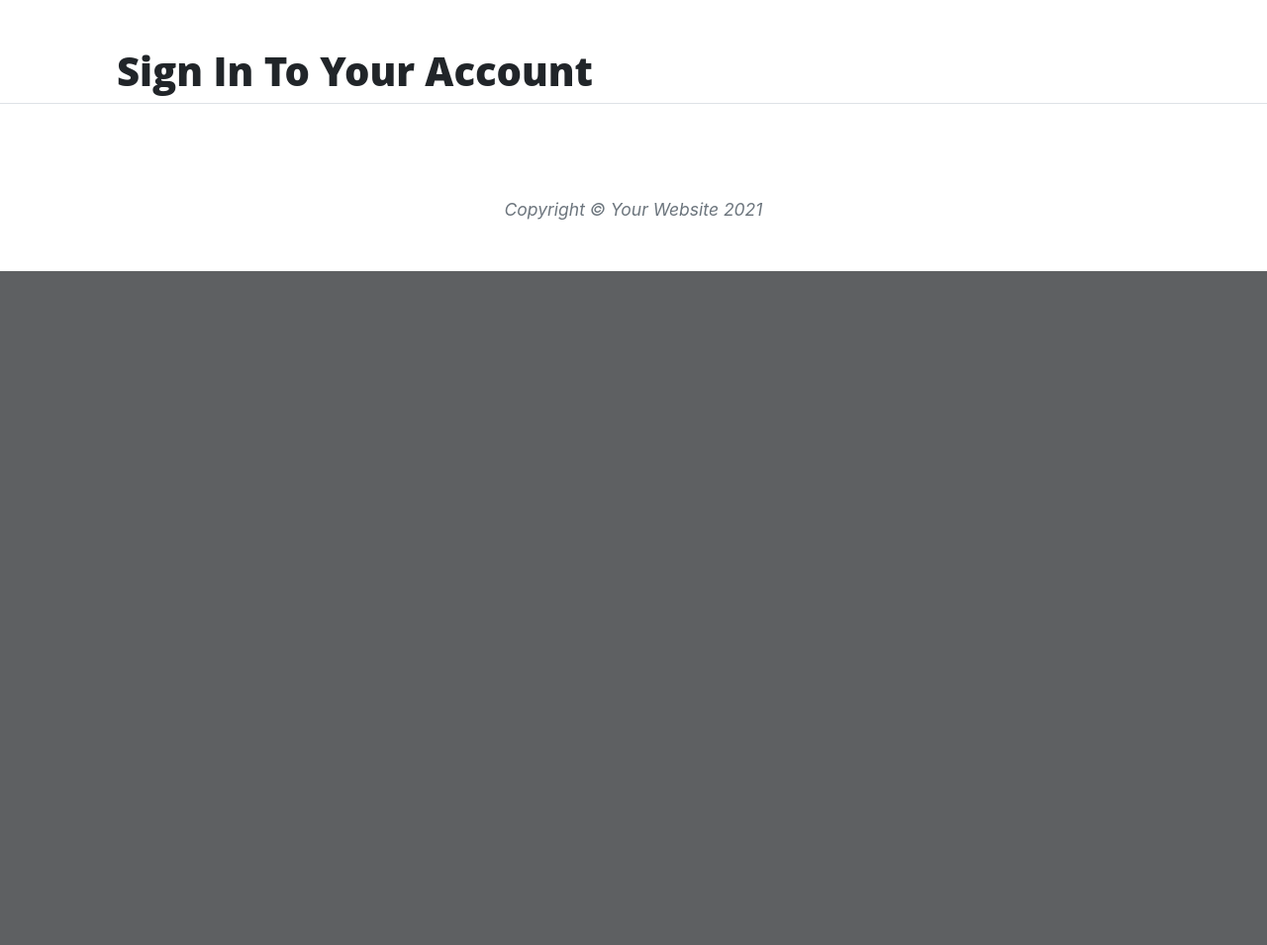
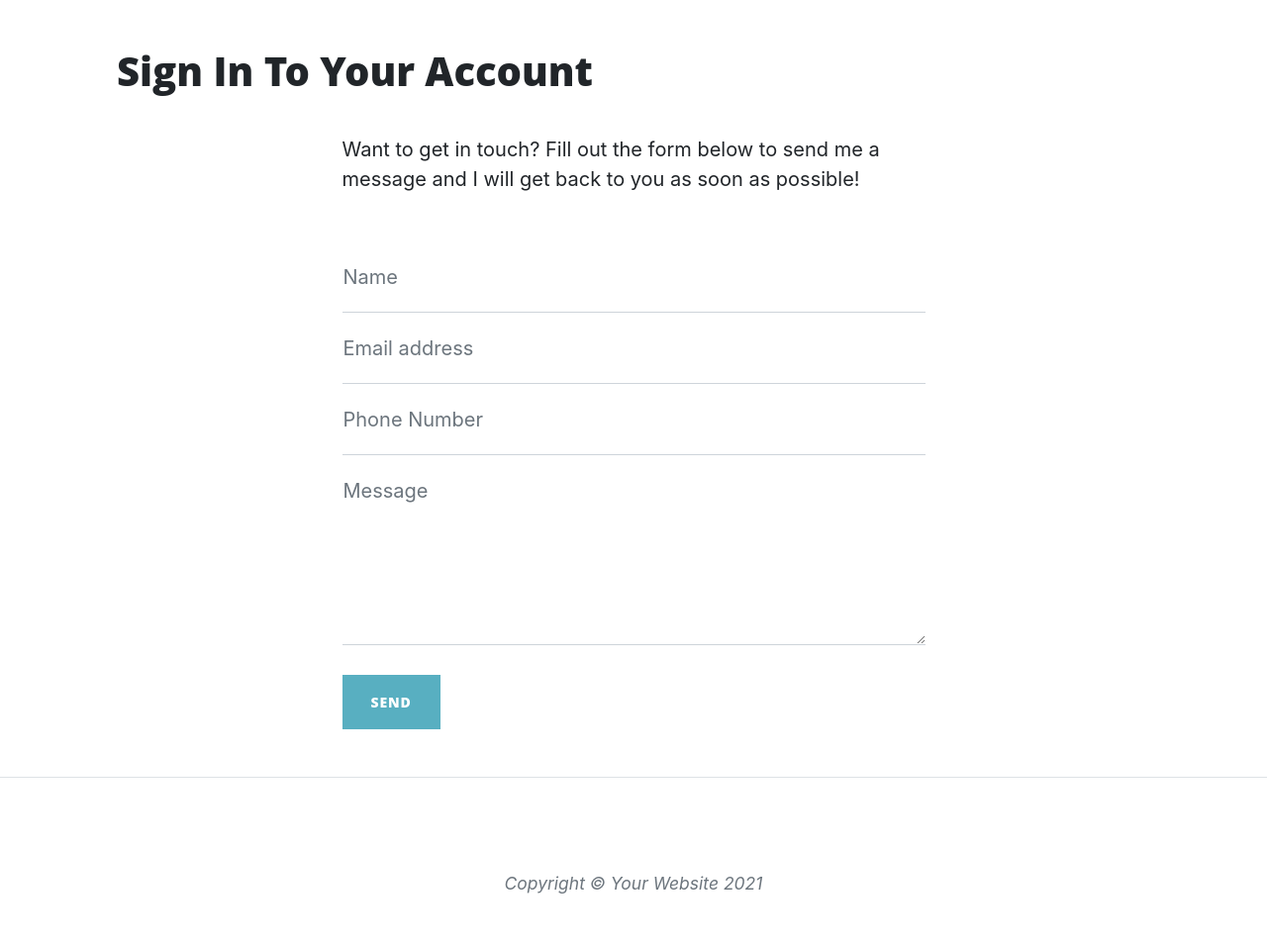
Before and after one commit to Rj12-art/MLS3, a Flask app: page /signin in a window 1280 px wide. Shown: the part 532-1487 px from the top of the page at 99% size. Before the commit the page ends 806 px from the top, so only its background shows below. Run offline with Flask 2, Linux system fonts and the light colour scheme; some libraries are stand-ins or nearby versions.

Commit message:
created some replaceble contents as reminders for the proper contents

```diff
--- a/run.py
+++ b/run.py
@@ -1,4 +1,5 @@
 import os
+import json
 from flask import Flask, render_template
 
 app = Flask(__name__)
@@ -11,7 +12,10 @@ def index():
 
 @app.route("/recipe")
 def recipe():
-    return render_template("recipe.html", page_title="Recipe")
+    data = []
+    with open("data/recipe.json", "r") as json_data:
+        data = json.load(json_data)
+    return render_template("recipe.html", page_title="Recipe", recipe=data)
 
 
 @app.route("/signin")
@@ -30,4 +34,4 @@ if __name__ == "__main__":
     app.run(
         host = os.environ.get("IP", "0.0.0.0"),
         port = int(os.environ.get("PORT", "5000")),
-        debug = True)
+        debug = False)
--- a/templates/recipe.html
+++ b/templates/recipe.html
@@ -1,4 +1,5 @@
 {% extends "base.html" %}
 {% block content %}
     <h1>{{ page_title }}</h1>
+
 {% endblock %}
--- a/templates/signin.html
+++ b/templates/signin.html
@@ -1,4 +1,65 @@
 {% extends "base.html" %}
 {% block content %}
     <h1>{{ page_title }}</h1>
+
+
+
+    <div class="row gx-4 gx-lg-5 justify-content-center">
+        <div class="col-md-10 col-lg-8 col-xl-7">
+            <p>Want to get in touch? Fill out the form below to send me a message and I will get back to you as soon as
+                possible!</p>
+            <div class="my-5">
+                <form id="contactForm" data-sb-form-api-token="API_TOKEN">
+                    <div class="form-floating">
+                        <input class="form-control" id="name" type="text" placeholder="Enter your name..."
+                            data-sb-validations="required" />
+                        <label for="name">Name</label>
+                        <div class="invalid-feedback" data-sb-feedback="name:required">A name is required.</div>
+                    </div>
+                    <div class="form-floating">
+                        <input class="form-control" id="email" type="email" placeholder="Enter your email..."
+                            data-sb-validations="required,email" />
+                        <label for="email">Email address</label>
+                        <div class="invalid-feedback" data-sb-feedback="email:required">An email is required.</div>
+                        <div class="invalid-feedback" data-sb-feedback="email:email">Email is not valid.</div>
+                    </div>
+                    <div class="form-floating">
+                        <input class="form-control" id="phone" type="tel" placeholder="Enter your phone number..."
+                            data-sb-validations="required" />
+                        <label for="phone">Phone Number</label>
+                        <div class="invalid-feedback" data-sb-feedback="phone:required">A phone number is required.</div>
+                    </div>
+                    <div class="form-floating">
+                        <textarea class="form-control" id="message" placeholder="Enter your message here..."
+                            style="height: 12rem" data-sb-validations="required"></textarea>
+                        <label for="message">Message</label>
+                        <div class="invalid-feedback" data-sb-feedback="message:required">A message is required.</div>
+                    </div>
+                    <br />
+                    <!-- Submit success message-->
+                    <!---->
+                    <!-- This is what your users will see when the form-->
+                    <!-- has successfully submitted-->
+                    <div class="d-none" id="submitSuccessMessage">
+                        <div class="text-center mb-3">
+                            <div class="fw-bolder">Form submission successful!</div>
+                            To activate this form, sign up at
+                            <br />
+                            <a
+                                href="https://startbootstrap.com/solution/contact-forms">https://startbootstrap.com/solution/contact-forms</a>
+                        </div>
+                    </div>
+                    <!-- Submit error message-->
+                    <!---->
+                    <!-- This is what your users will see when there is-->
+                    <!-- an error submitting the form-->
+                    <div class="d-none" id="submitErrorMessage">
+                        <div class="text-center text-danger mb-3">Error sending message!</div>
+                    </div>
+                    <!-- Submit Button-->
+                    <button class="btn btn-primary text-uppercase disabled" id="submitButton" type="submit">Send</button>
+                </form>
+            </div>
+        </div>
+    </div>
 {% endblock %}
```
Also changed, not shown: templates/data/recipe.json (added, +67 -0 lines).
